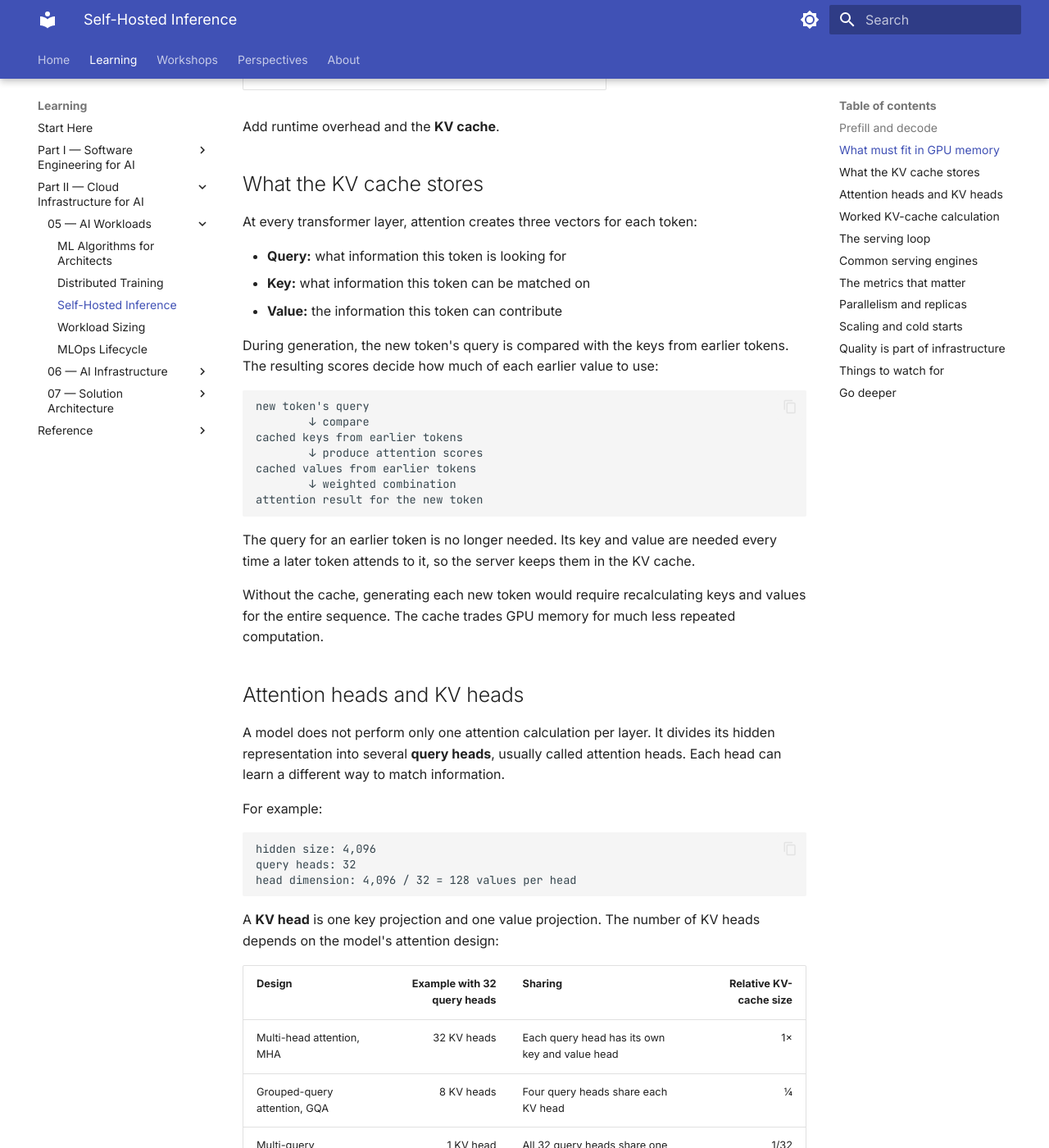
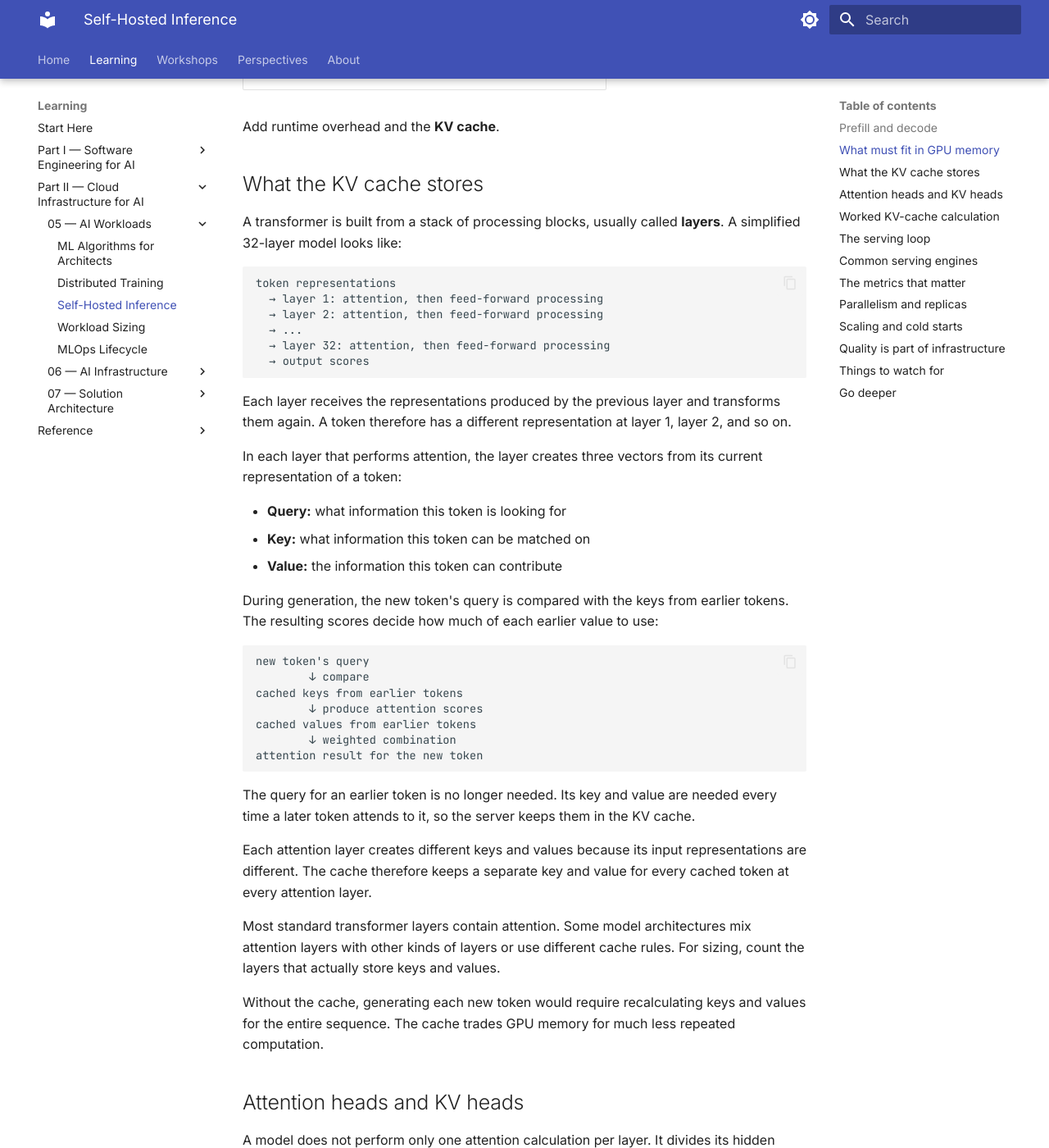
Before and after one commit to Jonathan34/ai-learning, an MkDocs documentation site: the page built from docs/05-ai-workloads/23-self-hosted-inference.md, in a window 1280 px wide and 1400 px high, scrolled down 884 px. Shown: the whole window at 82% size. Built offline with MkDocs 1.6.1 and Material for MkDocs 9.7.7, drawn with Linux system fonts in a browser that asks for light colours; some of the changed text lies outside the part shown.

Commit message:
docs: define transformer layers in KV sizing

````diff
--- a/docs/05-ai-workloads/23-self-hosted-inference.md
+++ b/docs/05-ai-workloads/23-self-hosted-inference.md
@@ -30,7 +30,20 @@ Add runtime overhead and the **KV cache**.
 
 ## What the KV cache stores
 
-At every transformer layer, attention creates three vectors for each token:
+A transformer is built from a stack of processing blocks, usually called **layers**. A simplified 32-layer model looks like:
+
+```text
+token representations
+  → layer 1: attention, then feed-forward processing
+  → layer 2: attention, then feed-forward processing
+  → ...
+  → layer 32: attention, then feed-forward processing
+  → output scores
+```
+
+Each layer receives the representations produced by the previous layer and transforms them again. A token therefore has a different representation at layer 1, layer 2, and so on.
+
+In each layer that performs attention, the layer creates three vectors from its current representation of a token:
 
 - **Query:** what information this token is looking for
 - **Key:** what information this token can be matched on
@@ -49,6 +62,10 @@ attention result for the new token
 ```
 
 The query for an earlier token is no longer needed. Its key and value are needed every time a later token attends to it, so the server keeps them in the KV cache.
+
+Each attention layer creates different keys and values because its input representations are different. The cache therefore keeps a separate key and value for every cached token at every attention layer.
+
+Most standard transformer layers contain attention. Some model architectures mix attention layers with other kinds of layers or use different cache rules. For sizing, count the layers that actually store keys and values.
 
 Without the cache, generating each new token would require recalculating keys and values for the entire sequence. The cache trades GPU memory for much less repeated computation.
 
@@ -101,7 +118,10 @@ A useful estimate is:
 
 ```text
 KV bytes per token =
-  2 × layers × KV heads × head dimension × bytes per value
+  2 × attention layers with a KV cache
+    × KV heads
+    × head dimension
+    × bytes per value
 ```
 
 The first `2` means one key and one value.
````
Also changed, not shown: docs/reference/glossary.md (+2 -0 lines).
